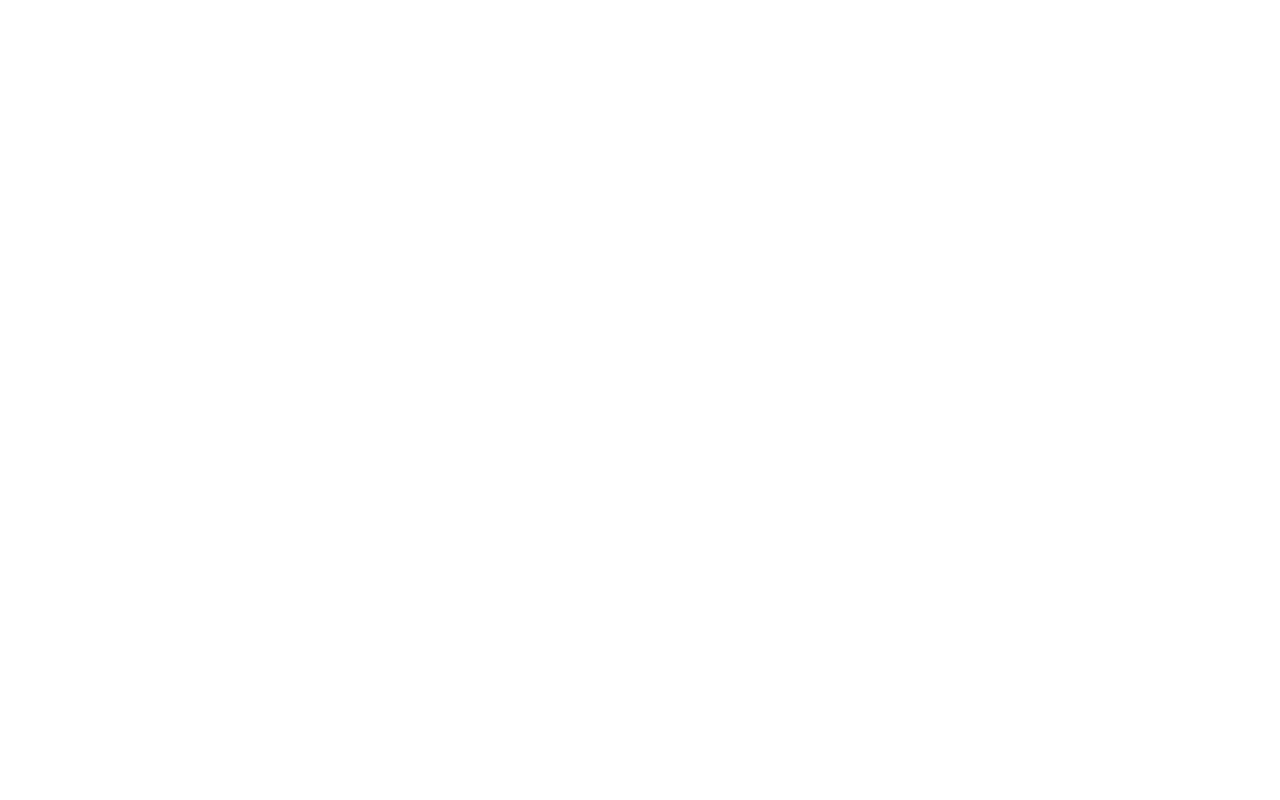
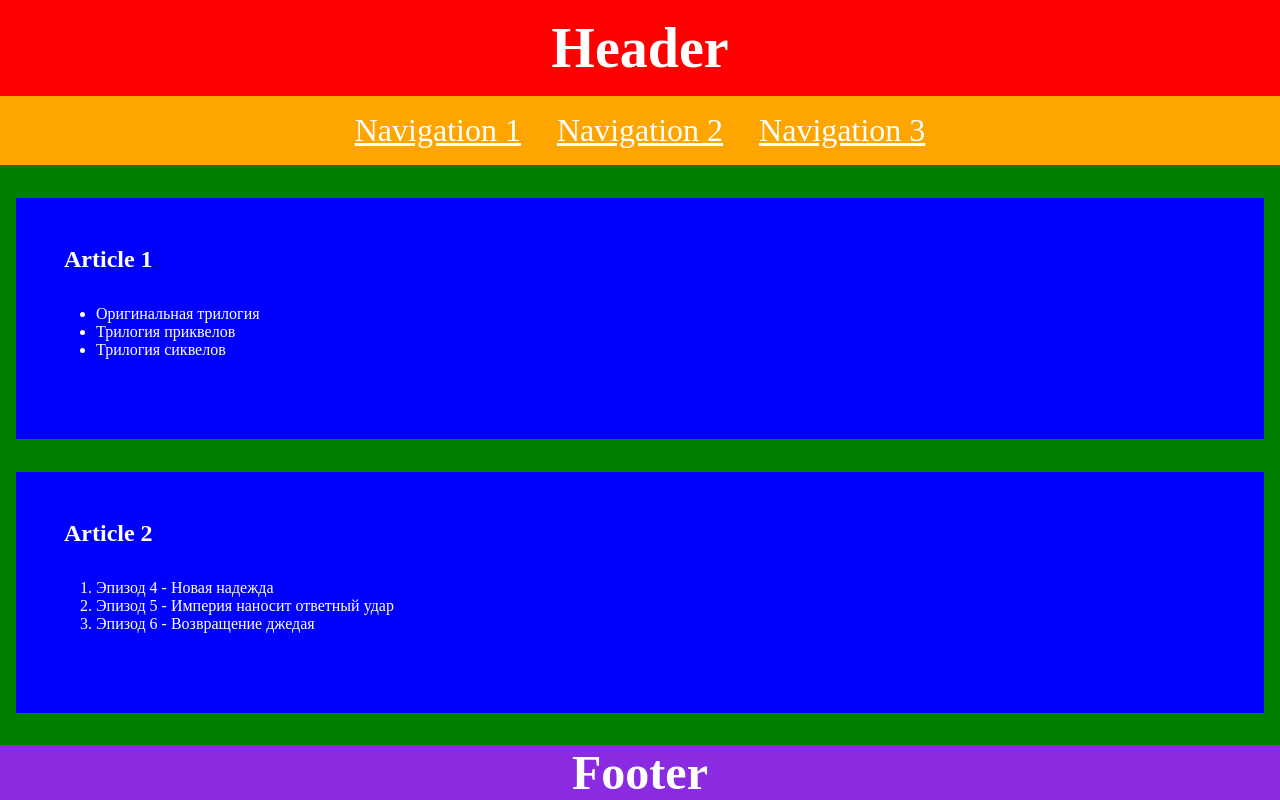
Before and after one commit to js-tasks-ru/htmlcss-20240412_easygoin2022, a website: page 02-dz0/01-semantic-mockup/solution.html in a window 1280 px wide. Drawn offline with Linux system fonts and the light colour scheme.

Commit message:
semantic mockup

```diff
--- a/02-dz0/01-semantic-mockup/solution.html
+++ b/02-dz0/01-semantic-mockup/solution.html
@@ -1,4 +1,40 @@
 <!DOCTYPE html>
-<html lang="ru">
-    <!-- Ваше решение -->
+<html lang="en">
+<head>
+    <meta charset="UTF-8">
+    <meta name="viewport" content="width=device-width, initial-scale=1.0">
+    <title>Semantic MockUp</title>
+    <link rel="stylesheet" href="style.css">
+</head>
+<body>
+    <header>
+        <h1>Header</h1>
+        <nav>
+            <a href='#'>Navigation 1</a>
+            <a href='#'>Navigation 2</a>
+            <a href='#'>Navigation 3</a>
+        </nav>
+    </header>
+    <main>
+        <article>
+            <h2>Article 1</h2>
+            <ul>
+                <li>Оригинальная трилогия</li>
+                <li>Трилогия приквелов</li>
+                <li>Трилогия сиквелов</li>
+            </ul>
+        </article>
+        <article>
+            <h2>Article 2</h2>
+            <ol>
+                <li>Эпизод 4 - Новая надежда</li>
+                <li>Эпизод 5 - Империя наносит ответный удар</li>
+                <li>Эпизод 6 - Возвращение джедая</li>
+            </ol>
+        </article>
+    </main>
+    <footer>
+        <h2>Footer</h2>
+    </footer>
+</body>
 </html>
--- /dev/null
+++ b/02-dz0/01-semantic-mockup/style.css
@@ -0,0 +1,58 @@
+*{
+    margin: 0;
+    padding: 0;
+    box-sizing: border-box;
+}
+
+body{
+    min-height: 100vh;
+    color: white;
+    display: flex;
+    flex-direction: column;
+}
+
+header{
+    background-color: red;
+    padding: 1rem 0 0 0;
+    text-align: center;
+}
+
+header h1{
+    margin-bottom: 1rem;
+    font-size: 3.5rem;
+}
+
+nav{
+    background-color: orange;
+    padding: 1rem;
+}
+
+nav a{
+    margin: 0 1rem;
+    font-size: 2rem;
+    color: white;
+}
+
+main{
+    background-color: green;
+    flex-grow: 1;
+    display: flex;
+    flex-direction: column;
+    justify-content: space-around;
+    padding: 1rem;
+}
+
+article{
+    background-color: blue;
+    padding: 3rem;
+}
+
+ul, ol{
+    margin: 2rem;
+}
+
+footer{
+    background-color: blueviolet;
+    font-size: 2rem;
+    text-align: center;
+}
```
